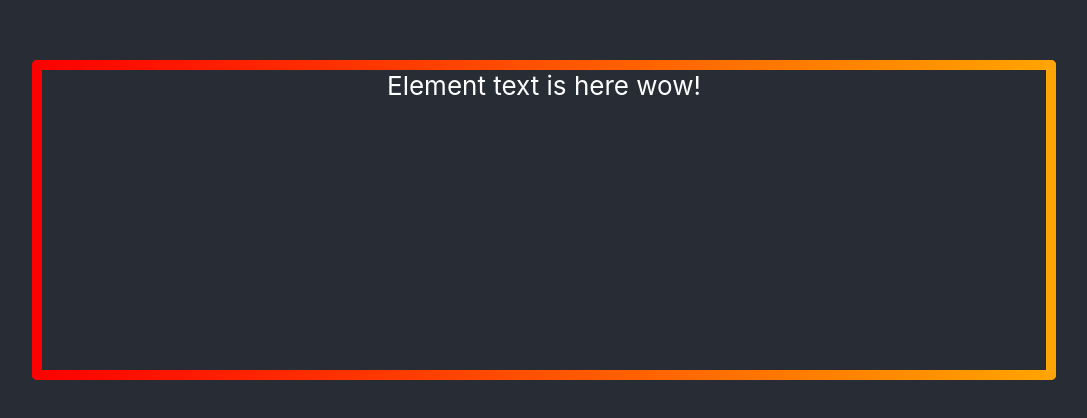
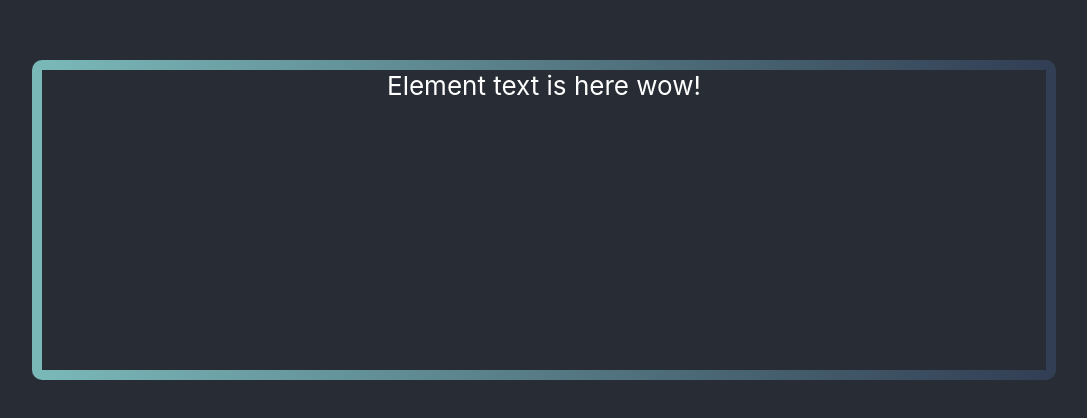
Before and after one commit to Jrschellenberg/glass-morphism-gradient-border-radius-example, a React (Create React App) app: page / in a window 1280 px wide. Shown: the part 180-598 px from the top of the page, without its empty margins (96-1183 px from the left). Built offline with nearby package versions, Linux system fonts and the light colour scheme.

Commit message:
Update for better border-radius control

```diff
--- a/src/App.css
+++ b/src/App.css
@@ -1,9 +1,9 @@
 :root {
   --border-width: 10px;
-  --color-left: red;
-  --color-right: orange;
+  --color-left: rgba(154, 238, 235, 0.72);
+  --color-right: rgba(102, 156, 248, 0.16);
+  --border-radius: 150px;
 }
-
 
 .App {
   text-align: center;
@@ -13,7 +13,6 @@
   width: 80%;
   margin: auto;
 }
-
 
 .App-header {
   background-color: #282c34;
@@ -26,7 +25,6 @@
   color: white;
 }
 
-
 .wrapper {
   position: relative;
   height: 300px;
@@ -37,7 +35,6 @@
   position: absolute;
   width: 0;
   height: 0;
-  border-radius: 50px;
 }
 
 .left,.right {
@@ -47,7 +44,8 @@
 
 .top,.bottom {
   height: var(--border-width);
-  width: 100%;
+  width: calc(100% - var(--border-width) - var(--border-width));
+  margin: 0 var(--border-width);
   background: linear-gradient(to right, var(--color-left), var(--color-right));
 }
 
@@ -55,19 +53,25 @@
   left: 0;
   top: 0;
   background: var(--color-left);
+  border-top-left-radius: var(--border-radius);
+  border-bottom-left-radius: var(--border-radius);
 }
 
 .right {
   right: 0;
   top: 0;
   background: var(--color-right);
+  border-bottom-right-radius: var(--border-radius);
+  border-top-right-radius: var(--border-radius);
 }
 
 .top {
   top: 0;
   left: 0;
+
 }
 .bottom {
   bottom: 0;
   left: 0;
+
 }
```
